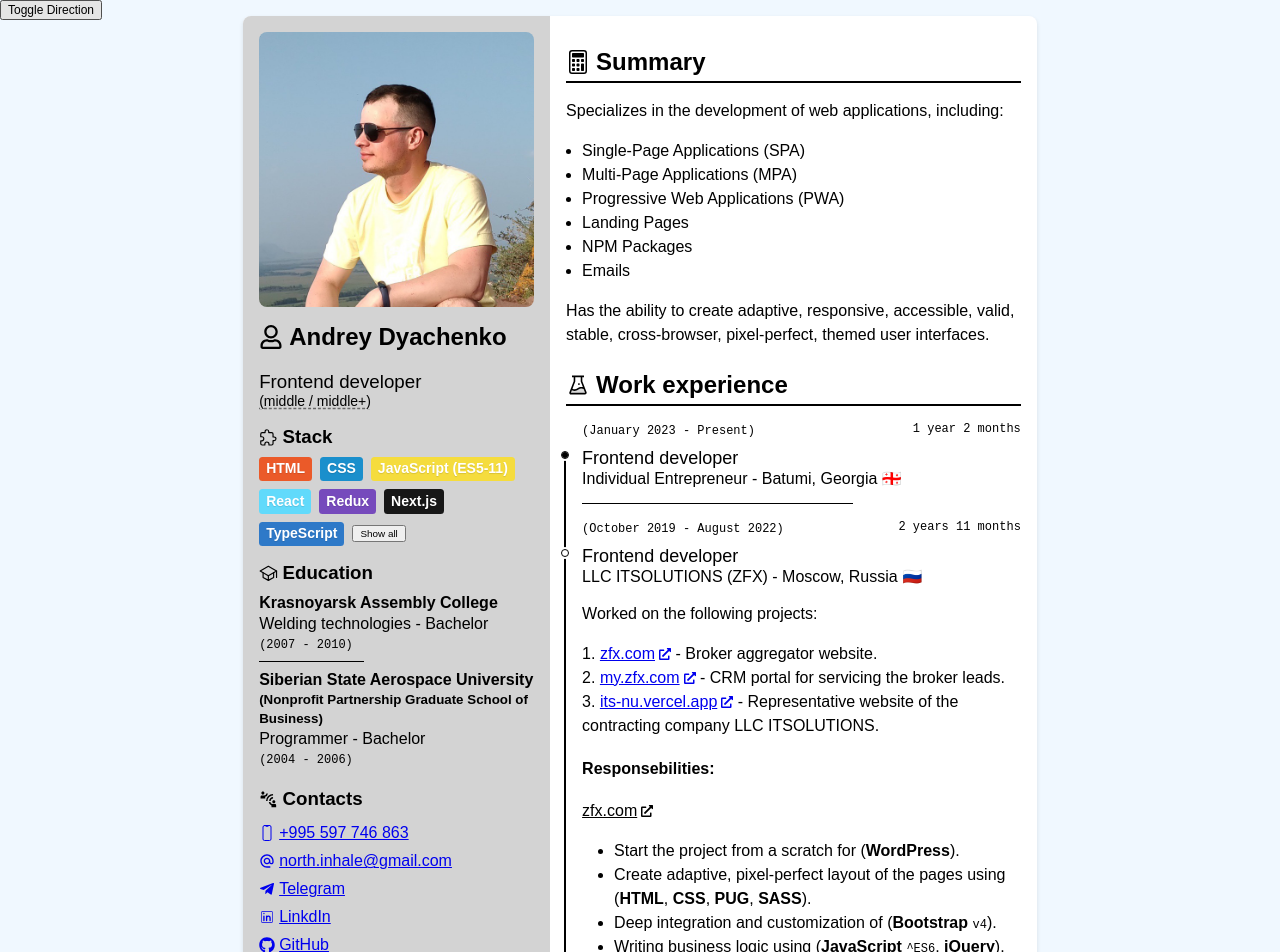
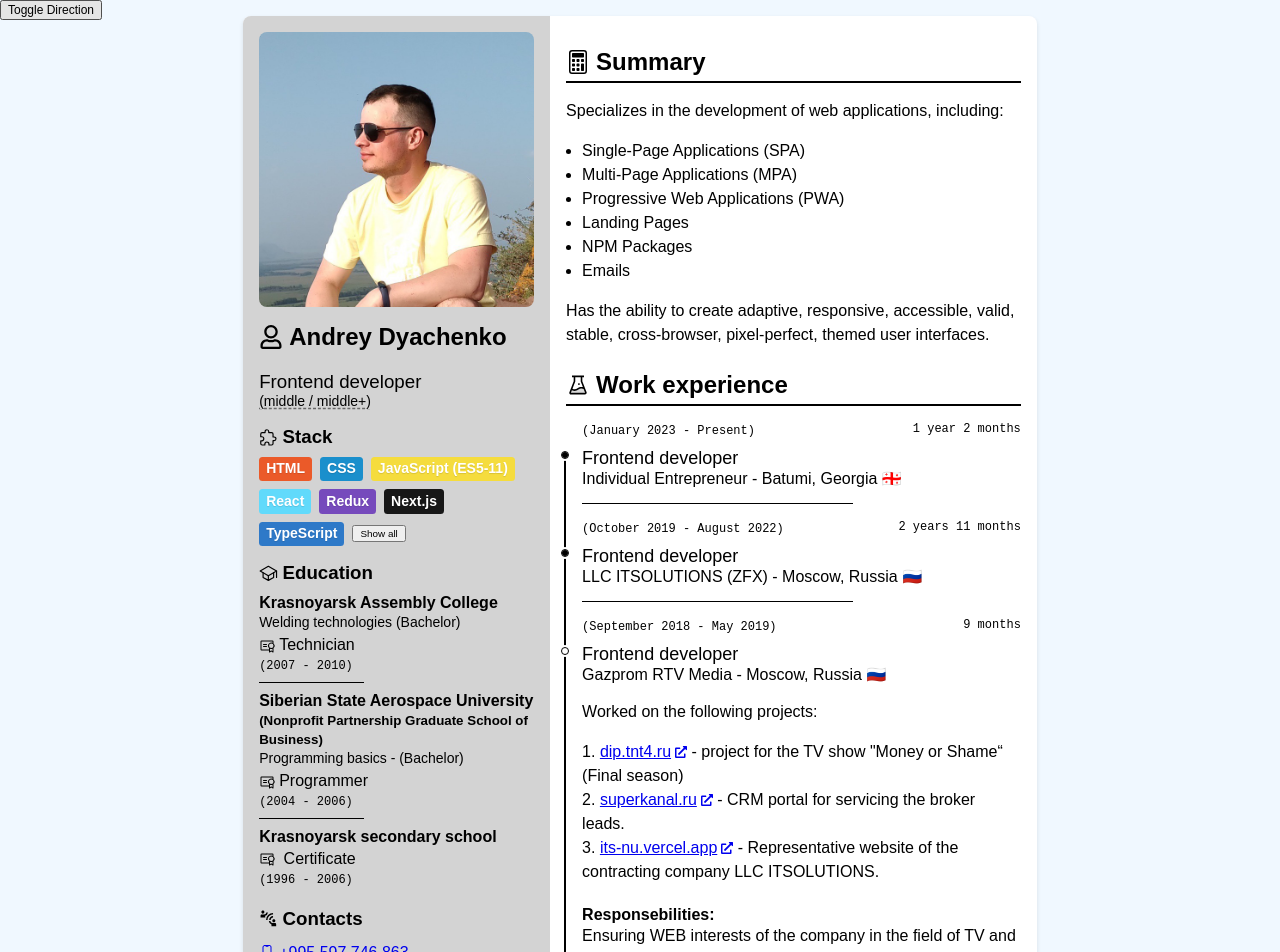
Before and after one commit to Andrew-Dyachenko/cv, a Next.js app: page / in a window 1280 px wide. Shown: the top 952 px of the page. Built offline with nearby package versions, Linux system fonts and the light colour scheme; a web font is replaced by a local one.

Commit message:
feat(education): extend
With icons (diploma, certificate), and faculty block

```diff
--- a/app/components/Education/Education.tsx
+++ b/app/components/Education/Education.tsx
@@ -1,6 +1,7 @@
 import styles from "./education.module.scss";
 import { IoSchoolOutline } from "react-icons/io5";
 import getFormattedDateTime from "../../utils/getFormattedDateTime";
+import { PiCertificate } from "react-icons/pi";
 
 export default function Education() {
 	return (
@@ -15,8 +16,10 @@ export default function Education() {
 					<h4 className={styles.education__where}>
 						Krasnoyarsk Assembly College
 					</h4>
+					<div className={styles.education__faculty}>Welding technologies (Bachelor)</div>
 					<div className={styles.education__degree}>
-						Welding technologies - Bachelor
+						<PiCertificate className={styles.education__certificate} />
+						Technician
 					</div>
 					<div className={styles.education__when}>
 						(
@@ -46,9 +49,14 @@ export default function Education() {
 				</li>
 				<li className={styles.education__item}>
 					<h4 className={styles.education__where}>
-						Siberian State Aerospace University <small>(Nonprofit Partnership Graduate School of Business)</small>
+						Siberian State Aerospace University{" "}
+						<small>(Nonprofit Partnership Graduate School of Business)</small>
 					</h4>
-					<div className={styles.education__degree}>Programmer - Bachelor</div>
+					<div className={styles.education__faculty}>Programming basics - (Bachelor)</div>
+					<div className={styles.education__degree}>
+						<PiCertificate className={styles.education__certificate} />
+						Programmer
+					</div>
 					<div className={styles.education__when}>
 						(
 						<time
@@ -75,6 +83,39 @@ export default function Education() {
 						)
 					</div>
 				</li>
+				<li className={styles.education__item}>
+					<h4 className={styles.education__where}>
+						Krasnoyarsk secondary school
+					</h4>
+					<div className={styles.education__degree}>
+						<PiCertificate className={styles.education__certificate} /> Certificate
+					</div>
+					<div className={styles.education__when}>
+						(
+						<time
+							dateTime={getFormattedDateTime({
+								year: 2004,
+								month: 9,
+								day: 1,
+								timezoneOffset: 60 * 7,
+							})}
+						>
+							1996
+						</time>{" "}
+						-{" "}
+						<time
+							dateTime={getFormattedDateTime({
+								year: 2006,
+								month: 6,
+								day: 1,
+								timezoneOffset: 60 * 7,
+							})}
+						>
+							2006
+						</time>
+						)
+					</div>
+				</li>
 			</ul>
 		</section>
 	);
--- a/app/components/Education/education.module.scss
+++ b/app/components/Education/education.module.scss
@@ -55,4 +55,14 @@
 		font-family: monospace;
 		font-size: 0.75rem;
 	}
+
+	&__faculty {
+		font-weight: 300;
+		font-size: 0.875em;
+	}
+
+	&__certificate {
+		vertical-align: middle;
+		margin-inline-end: 0.25em;
+	}
 }
--- a/app/components/Experience/Experience.tsx
+++ b/app/components/Experience/Experience.tsx
@@ -33,7 +33,7 @@ const font = Sofia_Sans({
 export default function Experience() {
 	return (
 		<Accordion
-			defaultActiveKey={["1", "2"]}
+			defaultActiveKey={["2"]}
 			alwaysOpen
 			className={accordionStyles.accordion}
 		>
@@ -548,7 +548,7 @@ export default function Experience() {
 								</li>
 								<li>
 									<a
-										href="https://superkanal.ru/"
+										href="https://subbota.tv/"
 										target="_blank"
 										rel="noopener noreferrer"
 										style={{ display: "inline-flex", alignItems: "center" }}
```
